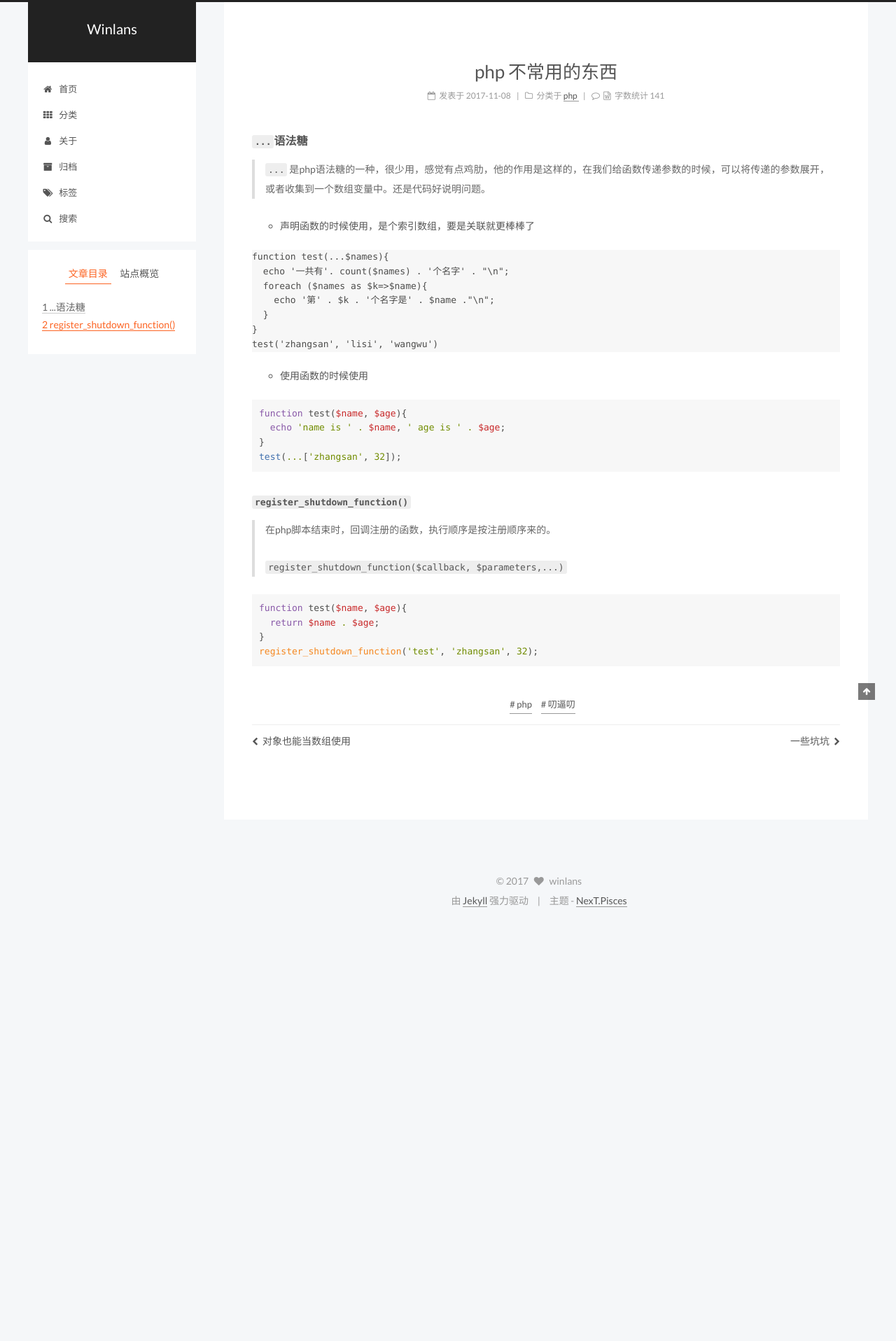
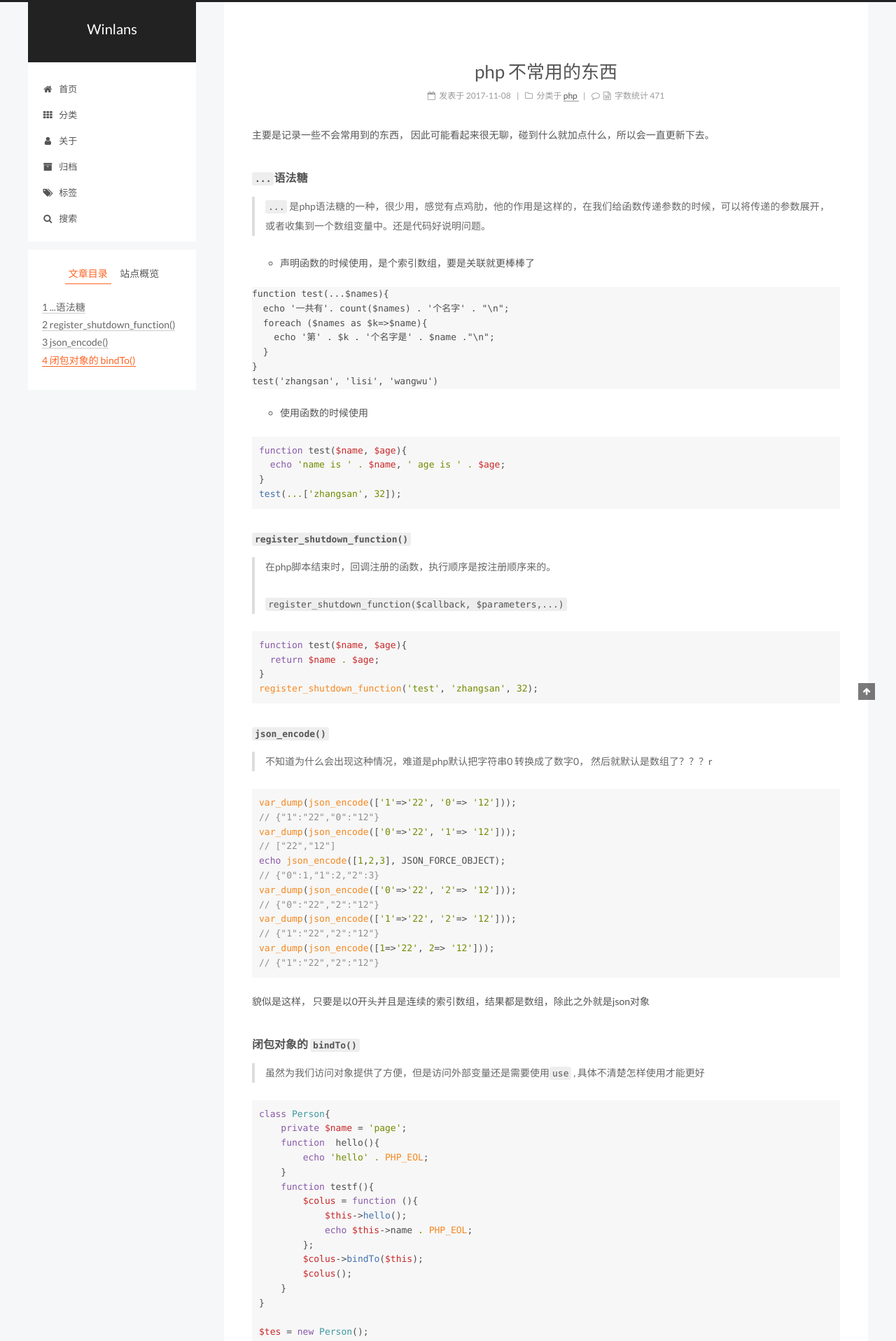
Before and after one commit to winlans/winlans.github.io, a Jekyll site: the page built from _posts/2017-11-08-一些很少用到的东东.md, in a window 1280 px wide. Shown: the top 1916 px of the page at 70% size. Built offline with Jekyll 4.4.1, drawn with Linux system fonts in a browser that asks for light colours; comment, search, counter and statistics services are not loaded; before the commit the page ends 1321 px from its top, so only the background shows below that; some of the changed text lies outside the part shown.

Commit message:
fix some

````diff
--- a/_posts/2017-11-08-一些很少用到的东东.md
+++ b/_posts/2017-11-08-一些很少用到的东东.md
@@ -5,6 +5,8 @@ categories:
 - php
 tags: [php, 叨逼叨]
 ---
+
+ 主要是记录一些不会常用到的东西， 因此可能看起来很无聊，碰到什么就加点什么，所以会一直更新下去。
 
 ####  `...`语法糖
 
@@ -45,3 +47,75 @@ function test($name, $age){
 }
 register_shutdown_function('test', 'zhangsan', 32);
 ```
+
+
+
+#### `json_encode()`
+
+> 不知道为什么会出现这种情况，难道是php默认把字符串0 转换成了数字0， 然后就默认是数组了？？？r
+
+```php
+var_dump(json_encode(['1'=>'22', '0'=> '12']));
+// {"1":"22","0":"12"}
+var_dump(json_encode(['0'=>'22', '1'=> '12']));
+// ["22","12"]
+echo json_encode([1,2,3], JSON_FORCE_OBJECT);
+// {"0":1,"1":2,"2":3}
+var_dump(json_encode(['0'=>'22', '2'=> '12']));
+// {"0":"22","2":"12"}
+var_dump(json_encode(['1'=>'22', '2'=> '12']));
+// {"1":"22","2":"12"}
+var_dump(json_encode([1=>'22', 2=> '12']));
+// {"1":"22","2":"12"}
+```
+
+貌似是这样， 只要是以0开头并且是连续的索引数组，结果都是数组，除此之外就是json对象
+
+
+
+#### 闭包对象的 `bindTo()`
+
+> 虽然为我们访问对象提供了方便，但是访问外部变量还是需要使用`use` , 具体不清楚怎样使用才能更好
+>
+>
+
+```php
+class Person{
+    private $name = 'page';
+    function  hello(){
+        echo 'hello' . PHP_EOL;
+    }
+    function testf(){
+        $colus = function (){
+            $this->hello();
+            echo $this->name . PHP_EOL;
+        };
+        $colus->bindTo($this);
+        $colus();
+    }
+}
+
+$tes = new Person();
+$tes->testf();
+```
+
+```php
+//居然结果和上面一致， 是时候思考下了
+class Person{
+    private $name = 'page';
+    function  hello(){
+        echo 'hello' . PHP_EOL;
+    }
+    function testf(){
+        $colus = function (){
+            $this->hello();
+            echo $this->name . PHP_EOL;
+        };
+        $colus->bindTo(new stdClass());
+        $colus();
+    }
+}
+
+$tes = new Person();
+$tes->testf();
+```
````
Also changed, not shown: _posts/2017-12-12-windows下PHP安装-imagick.md (+4 -0 lines).
